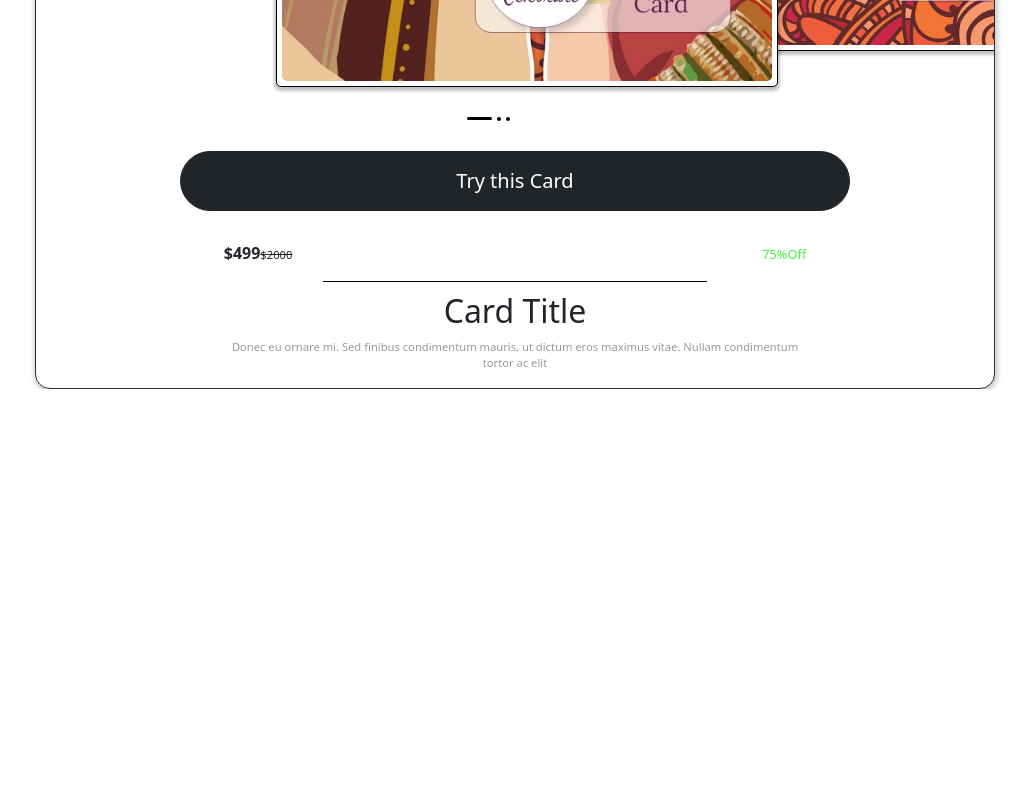
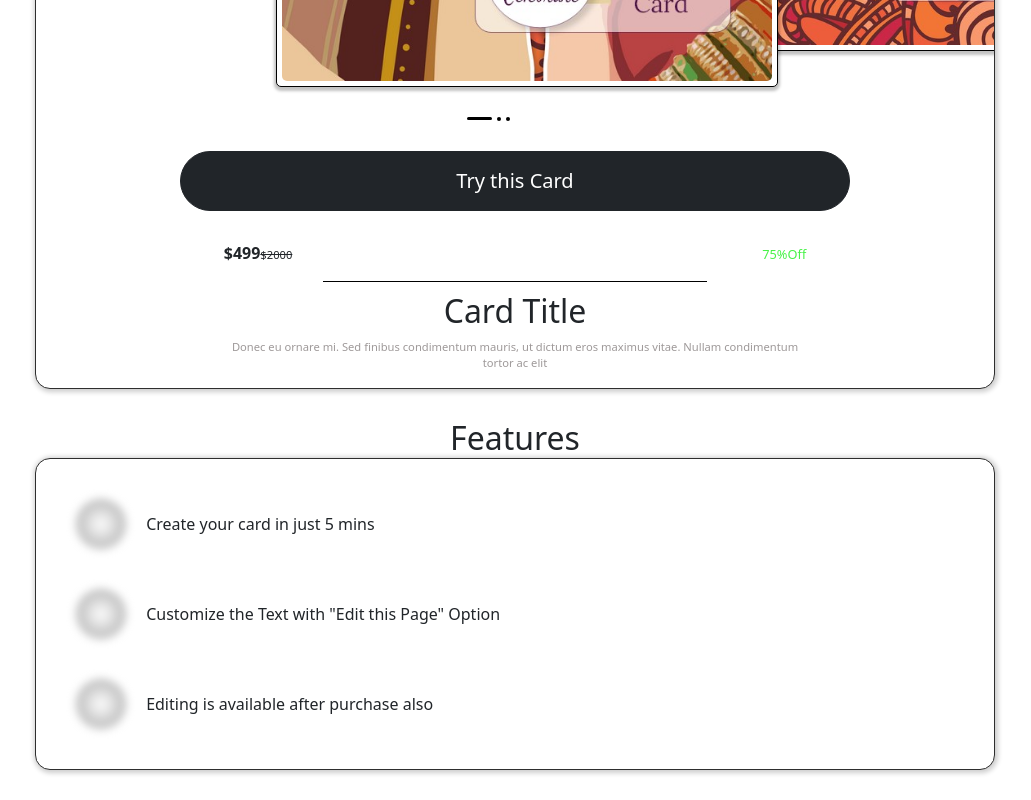
Before and after one commit to siddharth-stn/celebrare_project, a website: page index.html in a window 1280 px wide. Shown: the part 818-1618 px from the top of the page, without its empty margins (125-1156 px from the left). Before the commit the page ends 1207 px from the top, so only its background shows below. Drawn offline with nearby package versions, Linux system fonts and the light colour scheme.

Commit message:
card-two designing complete

```diff
--- a/index.html
+++ b/index.html
@@ -49,6 +49,23 @@
                 </p>
             </div>
         </div>
+        <div class="heading-card-two">
+            <h2>Features</h2>
+        </div>
+        <div class="card-two">
+            <div class="ft-one">
+                <div class="cust-bullet"></div>
+                <span>Create your card in just 5 mins</span>
+            </div>
+            <div class="ft-two">
+                <div class="cust-bullet"></div>
+                <span>Customize the Text with "Edit this Page" Option</span>
+            </div>
+            <div class="ft-three">
+                <div class="cust-bullet"></div>
+                <span>Editing is available after purchase also</span>
+            </div>
+        </div>
     </div>
     <script src="./script.js" type="module"></script>
 </body>
--- a/styles.css
+++ b/styles.css
@@ -84,6 +84,7 @@
 .translate-twice {
     transform: translateX(-200%);
 }
+
 /* the above classes to help in carousel */
 
 .indicator {
@@ -165,3 +166,44 @@
     font-size: 0.7rem;
     color: rgb(158, 153, 153);
 }
+
+.heading-card-two {
+    width: 86%;
+    margin: auto;
+    margin-top: 30px;
+    display: flex;
+    justify-content: center;
+}
+
+.heading-card-two h2 {
+    margin-bottom: 0px;
+}
+
+.card-two {
+    border: 1px solid rgb(46, 46, 46);
+    border-radius: 15px;
+    width: 86%;
+    margin: auto;
+    background-color: white;
+    box-shadow: 1px 1px 5px 2px rgba(0,0,0,0.2);
+    display: flex;
+    flex-direction: column;
+    gap: 40px;
+    padding: 40px;
+    margin-bottom: 30px;
+}
+
+.card-two > div {
+    display: flex;
+    gap: 20px;
+    align-items: center;
+}
+
+.card-two .cust-bullet {
+    flex-shrink: 0;
+    background-image: radial-gradient(white, rgb(159, 159, 159));
+    width: 50px;
+    height: 50px;
+    border-radius: 50%;
+    filter: blur(4px)
+}
```
